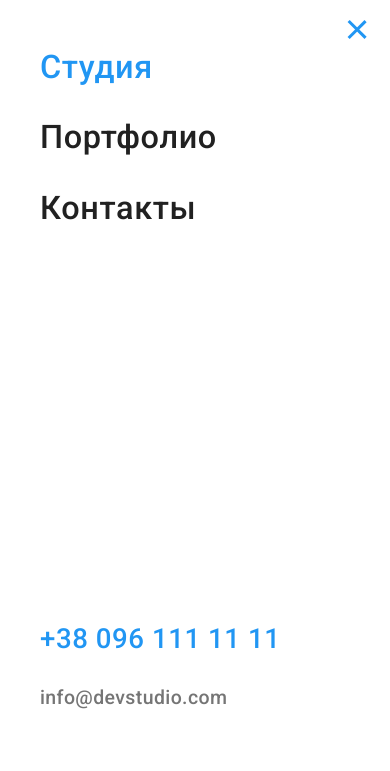
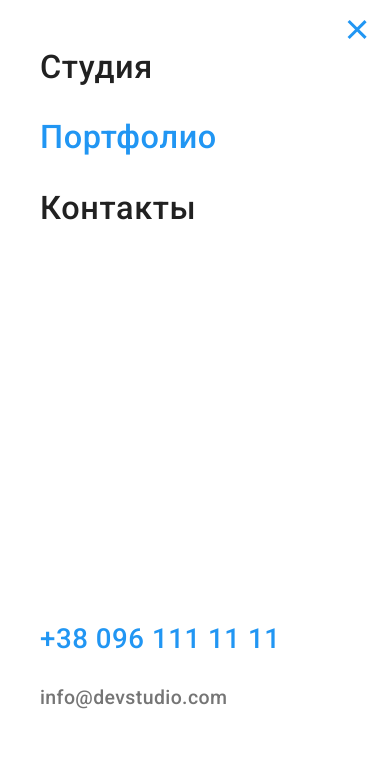
Before and after one commit to tanetti/goit-markup-hw-08, a plain HTML site: page portfolio.html in a window 390 px wide. Both pictures are taken after a click on the button "Переключатель меню". Shown: the top 771 px of the page. Drawn offline with nearby package versions, Linux system fonts and the light colour scheme.

Commit message:
Добавляет адаптив

```diff
--- a/portfolio.html
+++ b/portfolio.html
@@ -58,10 +58,10 @@
             <nav class="mobile-menu__navigation">
               <ul class="mobile-menu__navigation-list">
                 <li class="mobile-menu__item">
-                  <a class="mobile-menu__link mobile-menu__link--current" href="./index.html">Студия</a>
+                  <a class="mobile-menu__link" href="./index.html">Студия</a>
                 </li>
                 <li class="mobile-menu__item">
-                  <a class="mobile-menu__link" href="./portfolio.html">Портфолио</a>
+                  <a class="mobile-menu__link mobile-menu__link--current" href="./portfolio.html">Портфолио</a>
                 </li>
                 <li class="mobile-menu__item">
                   <a class="mobile-menu__link" href="">Контакты</a>
--- a/scss/components/header/_header.scss
+++ b/scss/components/header/_header.scss
@@ -5,9 +5,14 @@
   z-index: 7;
 
   width: 100%;
+  height: 61px;
 
   background-color: $main-backround-color;
   border-bottom: 1px solid #ececec;
+
+  @media screen and (min-width: 768px) {
+    height: 81px;
+  }
 }
 
 .header__container {
--- a/scss/utils/_global.scss
+++ b/scss/utils/_global.scss
@@ -1,5 +1,5 @@
 body {
-  padding-top: 60px;
+  padding-top: 61px;
 
   background-color: $main-backround-color;
   color: $main-text-color;
@@ -13,6 +13,6 @@ body {
   }
 
   @media screen and (min-width: 768px) {
-    padding-top: 80px;
+    padding-top: 81px;
   }
 }
```
Also changed, not shown: css/main.css, css/main.min.css, 2 other files.
